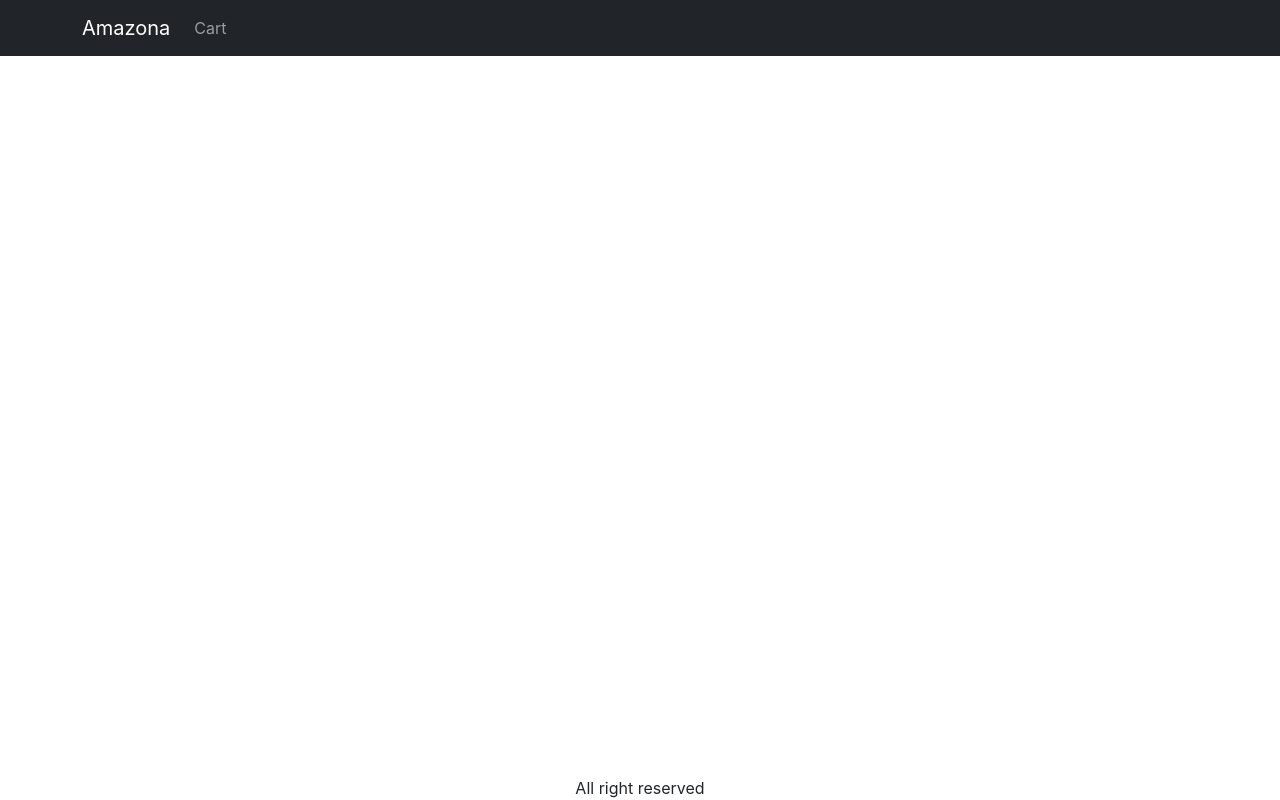
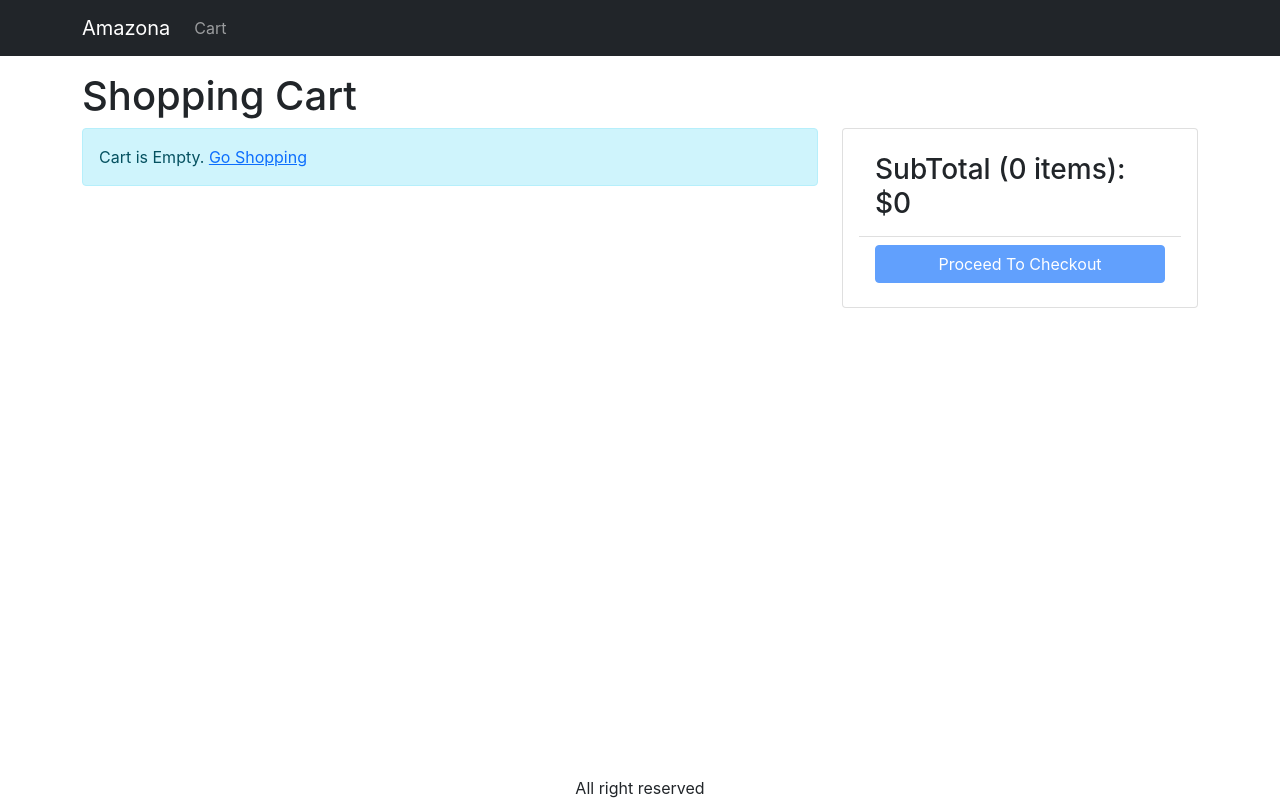
Before and after one commit to meihdimtg/amazona, a React (Create React App) app in the folder amazona/frontend/: page /cart in a window 1280 px wide. Built offline with nearby package versions, Linux system fonts and the light colour scheme.

Commit message:
Video 16 terminer

```diff
--- a/amazona/frontend/src/App.js
+++ b/amazona/frontend/src/App.js
@@ -10,6 +10,7 @@
 import { LinkContainer } from 'react-router-bootstrap';
 import { useContext } from 'react';
 import { Store } from './Store';
+import CartScreen from './screens/CartScreen';
 
 function App() {
   const { state } = useContext(Store);
@@ -40,6 +41,7 @@
           <Container className="mt-3">
             <Routes>
               <Route path="/product/:slug" element={<ProductScreen />} />
+              <Route path="/cart" element={<CartScreen />} />
               <Route path="/" element={<HomeScreen />} />
             </Routes>
           </Container>
--- a/amazona/frontend/src/index.css
+++ b/amazona/frontend/src/index.css
@@ -44,3 +44,6 @@
 .img-large {
   max-width: 100%;
 }
+.img-thumbnail {
+  height: 80px;
+}
--- /dev/null
+++ b/amazona/frontend/src/screens/CartScreen.js
@@ -0,0 +1,95 @@
+import { useContext } from 'react';
+import { Store } from '../Store';
+import { Helmet } from 'react-helmet-async';
+import Row from 'react-bootstrap/Row';
+import Col from 'react-bootstrap/Col';
+import Card from 'react-bootstrap/Card';
+import MessageBox from '../components/MessageBox';
+import ListGroup from 'react-bootstrap/ListGroup';
+import Button from 'react-bootstrap/Button';
+import { Link } from 'react-router-dom';
+
+export default function CartScreen() {
+  const { state, disptach: ctxDispatch } = useContext(Store);
+  const {
+    cart: { cartItems },
+  } = state;
+  return (
+    <div>
+      <Helmet>
+        <title>Shopping Cart</title>
+      </Helmet>
+      <h1>Shopping Cart</h1>
+      <Row>
+        <Col md={8}>
+          {cartItems.length === 0 ? (
+            <MessageBox>
+              Cart is Empty. <Link to="/">Go Shopping</Link>
+            </MessageBox>
+          ) : (
+            <ListGroup>
+              {cartItems.map((item) => (
+                <ListGroup.Item key={item._id}>
+                  <Row className="align-items-center">
+                    <Col md={4}>
+                      <img
+                        src={item.image}
+                        alt={item.name}
+                        className="img-fluid rounded img-thumbnail"
+                      ></img>{' '}
+                      <Link to={`/product/${item.slug}`}>{item.name}</Link>
+                    </Col>
+                    <Col md={3}>
+                      <Button variant="light" disabled={item.quantity === 1}>
+                        <i className="fas fa-minus-circle"></i>
+                      </Button>{' '}
+                      <span>{item.quantity}</span>{' '}
+                      <Button
+                        variant="light"
+                        disabled={item.quantity === item.countInStock}
+                      >
+                        <i className="fas fa-plus-circle"></i>
+                      </Button>{' '}
+                    </Col>
+                    <Col md={3}>${item.price}</Col>
+                    <Col md={2}>
+                      <Button variant="light">
+                        <i className="fas fa-trash"></i>
+                      </Button>
+                    </Col>
+                  </Row>
+                </ListGroup.Item>
+              ))}
+            </ListGroup>
+          )}
+        </Col>
+        <Col md={4}>
+          <Card>
+            <Card.Body>
+              <ListGroup variant="flush">
+                <ListGroup.Item>
+                  <h3>
+                    SubTotal ({cartItems.reduce((a, c) => a + c.quantity, 0)}{' '}
+                    items): $
+                    {cartItems.reduce((a, c) => a + c.price * c.quantity, 0)}
+                  </h3>
+                </ListGroup.Item>
+                <ListGroup.Item>
+                  <div className="d-grid">
+                    <Button
+                      type="button"
+                      variant="primary"
+                      disabled={cartItems.length === 0}
+                    >
+                      Proceed To Checkout
+                    </Button>
+                  </div>
+                </ListGroup.Item>
+              </ListGroup>
+            </Card.Body>
+          </Card>
+        </Col>
+      </Row>
+    </div>
+  );
+}
--- a/amazona/frontend/src/screens/ProductScreen.js
+++ b/amazona/frontend/src/screens/ProductScreen.js
@@ -7,7 +7,7 @@
 import Badge from 'react-bootstrap/Badge';
 import Button from 'react-bootstrap/Button';
 import ListGroup from 'react-bootstrap/ListGroup';
-import { useParams } from 'react-router-dom';
+import { Navigate, useNavigate, useParams } from 'react-router-dom';
 import logger from 'use-reducer-logger';
 import Product from '../components/Product';
 import Rating from '../components/Rating';
@@ -30,6 +30,7 @@
 };
 
 function ProductScreen() {
+  const navigate = useNavigate();
   const params = useParams();
   const { slug } = params;
 
@@ -65,6 +66,7 @@
       type: 'CART_ADD_ITEM',
       payload: { ...product, quantity },
     });
+    navigate('/cart');
   };
   return loading ? (
     <LoadingBox />
```
Also changed, not shown: 1 other file (tests, documents, lock files or other folders).
